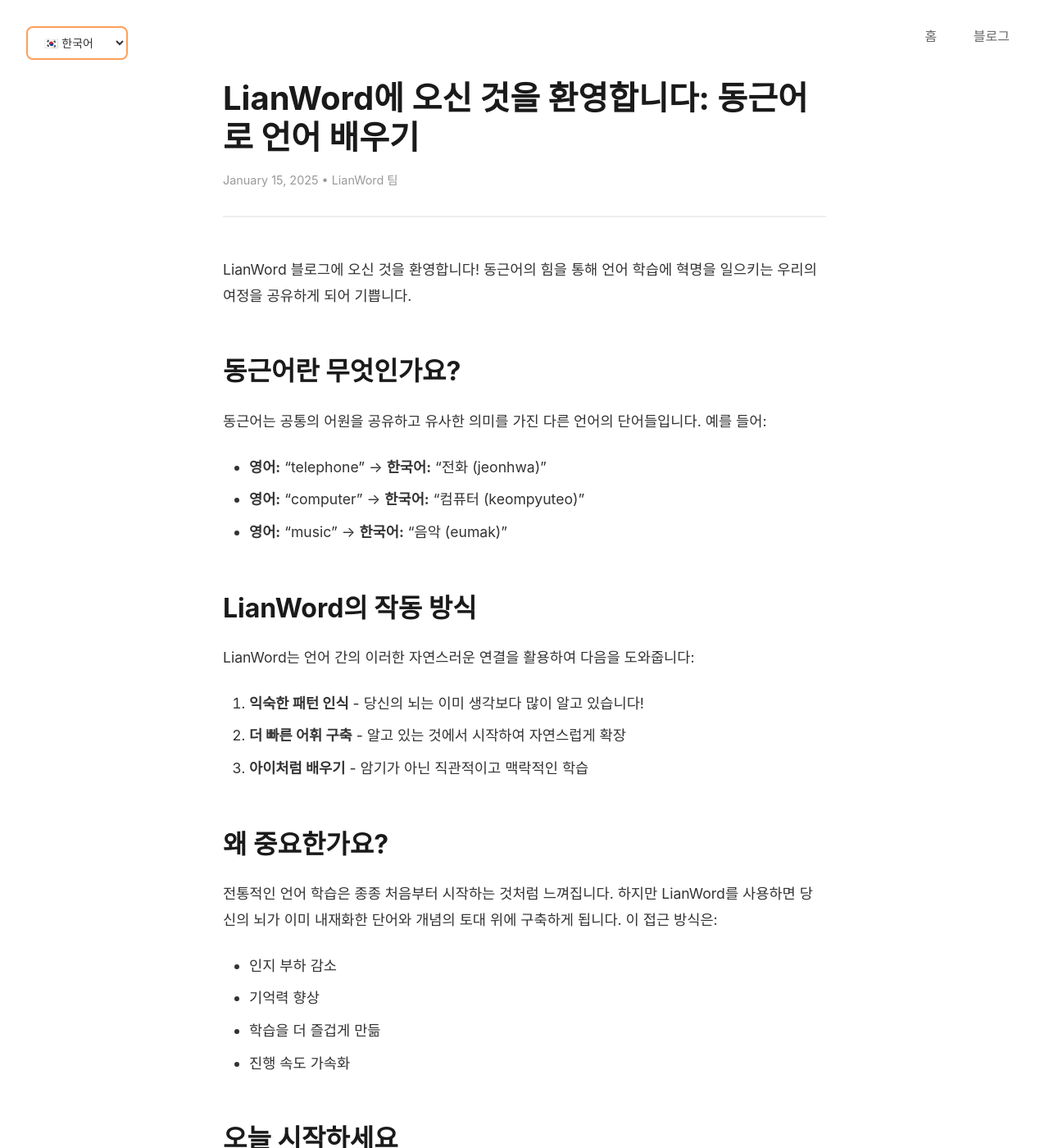
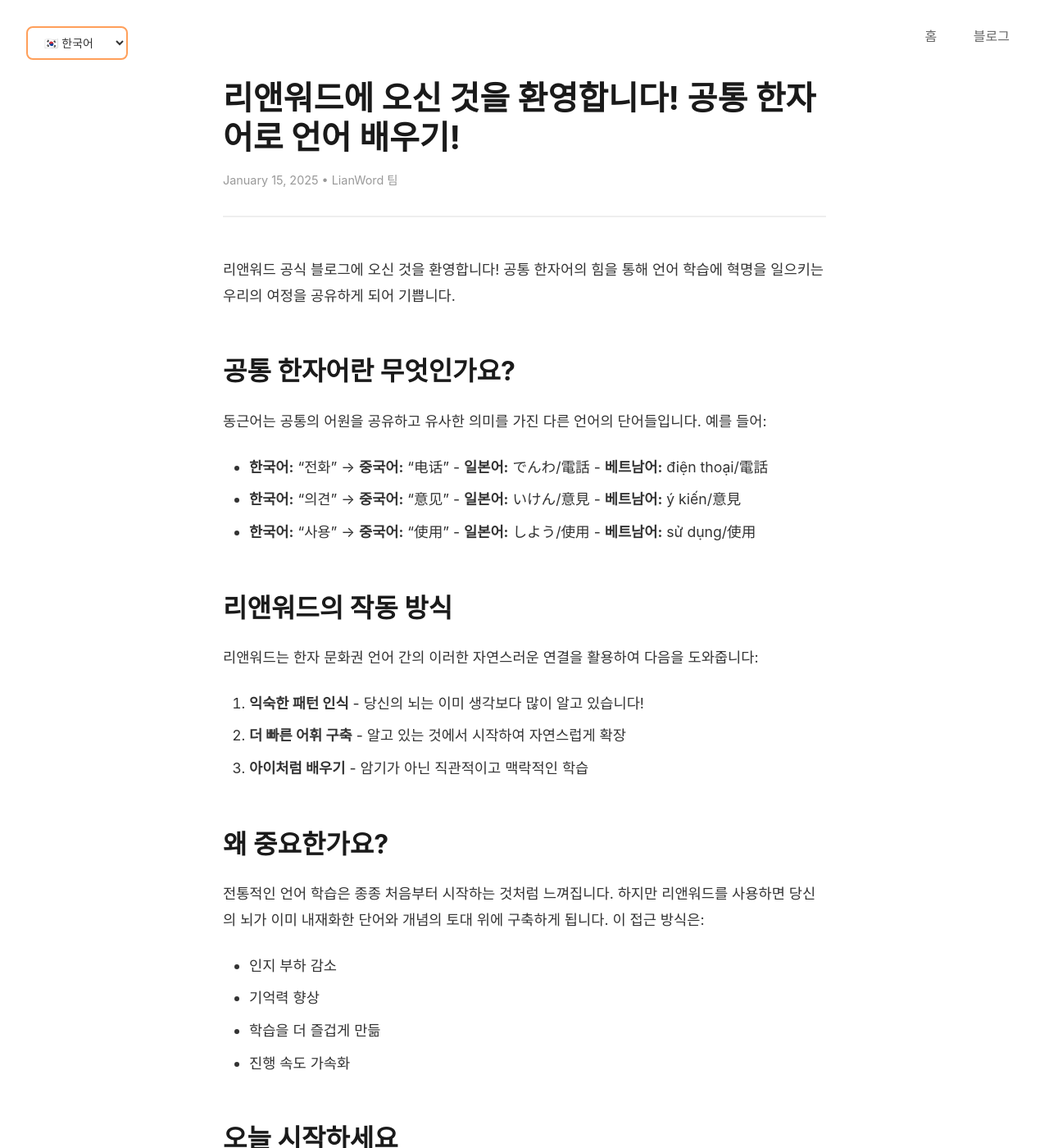
Before and after one commit to littleactiondev/littleactiondev.github.io, a Jekyll site: the page built from _posts/2025-01-15-welcome-to-lianword-ko.md, in a window 1280 px wide and 1400 px high. Shown: the whole window at 82% size. Built offline with Jekyll 4.4.1, drawn with Linux system fonts in a browser that asks for light colours; some of the changed text lies outside the part shown.

Commit message:
Update Korean welcome blog post with common Sino-Korean vocabulary focus
- Change title from "동근어" (cognates) to "공통 한자어" (common Sino-Korean)
- Update examples to show Chinese, Japanese, and Vietnamese equivalents
- Emphasize connections within Sino-Korean cultural sphere
- Update Google Play Store link to open in new tab (target="_blank")

```diff
--- a/_posts/2025-01-15-welcome-to-lianword-ko.md
+++ b/_posts/2025-01-15-welcome-to-lianword-ko.md
@@ -1,25 +1,25 @@
 ---
 layout: post
-title: "LianWord에 오신 것을 환영합니다: 동근어로 언어 배우기"
+title: "리앤워드에 오신 것을 환영합니다! 공통 한자어로 언어 배우기!"
 date: 2025-01-15
 lang: ko
 author: LianWord 팀
-description: "LianWord가 당신의 뇌가 이미 인식하고 있는 동근어를 사용하여 외국어 어휘를 배우는 방법을 알아보세요."
+description: "리앤워드가 공통 한자어의 힘을 통해 언어 학습에 혁명을 일으키는 방법을 알아보세요."
 ---
 
-LianWord 블로그에 오신 것을 환영합니다! 동근어의 힘을 통해 언어 학습에 혁명을 일으키는 우리의 여정을 공유하게 되어 기쁩니다.
+리앤워드 공식 블로그에 오신 것을 환영합니다! 공통 한자어의 힘을 통해 언어 학습에 혁명을 일으키는 우리의 여정을 공유하게 되어 기쁩니다.
 
-## 동근어란 무엇인가요?
+## 공통 한자어란 무엇인가요?
 
 동근어는 공통의 어원을 공유하고 유사한 의미를 가진 다른 언어의 단어들입니다. 예를 들어:
 
-- **영어:** "telephone" → **한국어:** "전화 (jeonhwa)"
-- **영어:** "computer" → **한국어:** "컴퓨터 (keompyuteo)"
-- **영어:** "music" → **한국어:** "음악 (eumak)"
+- **한국어:** "전화" → **중국어:** "电话" - **일본어:** でんわ/電話 - **베트남어:** điện thoại/電話
+- **한국어:** "의견" → **중국어:** "意见" - **일본어:** いけん/意見 - **베트남어:** ý kiến/意見
+- **한국어:** "사용" → **중국어:** "使用" - **일본어:** しよう/使用 - **베트남어:** sử dụng/使用
 
-## LianWord의 작동 방식
+## 리앤워드의 작동 방식
 
-LianWord는 언어 간의 이러한 자연스러운 연결을 활용하여 다음을 도와줍니다:
+리앤워드는 한자 문화권 언어 간의 이러한 자연스러운 연결을 활용하여 다음을 도와줍니다:
 
 1. **익숙한 패턴 인식** - 당신의 뇌는 이미 생각보다 많이 알고 있습니다!
 2. **더 빠른 어휘 구축** - 알고 있는 것에서 시작하여 자연스럽게 확장
@@ -27,7 +27,7 @@ LianWord는 언어 간의 이러한 자연스러운 연결을 활용하여 다
 
 ## 왜 중요한가요?
 
-전통적인 언어 학습은 종종 처음부터 시작하는 것처럼 느껴집니다. 하지만 LianWord를 사용하면 당신의 뇌가 이미 내재화한 단어와 개념의 토대 위에 구축하게 됩니다. 이 접근 방식은:
+전통적인 언어 학습은 종종 처음부터 시작하는 것처럼 느껴집니다. 하지만 리앤워드를 사용하면 당신의 뇌가 이미 내재화한 단어와 개념의 토대 위에 구축하게 됩니다. 이 접근 방식은:
 
 - 인지 부하 감소
 - 기억력 향상
@@ -36,6 +36,6 @@ LianWord는 언어 간의 이러한 자연스러운 연결을 활용하여 다
 
 ## 오늘 시작하세요
 
-[Google Play 스토어](https://play.google.com/store/apps/details?id=com.lianword)에서 LianWord를 다운로드하고 새로운 언어 학습 방식을 경험해보세요.
+<a href="https://play.google.com/store/apps/details?id=com.lianword" target="_blank" rel="noopener">Google Play 스토어</a>에서 리앤워드(LianWord)를 다운로드하고 새로운 언어 학습 방식을 경험해보세요.
 
 언어 학습에 대한 더 많은 팁, 업데이트 및 인사이트를 계속 지켜봐 주세요!
```
